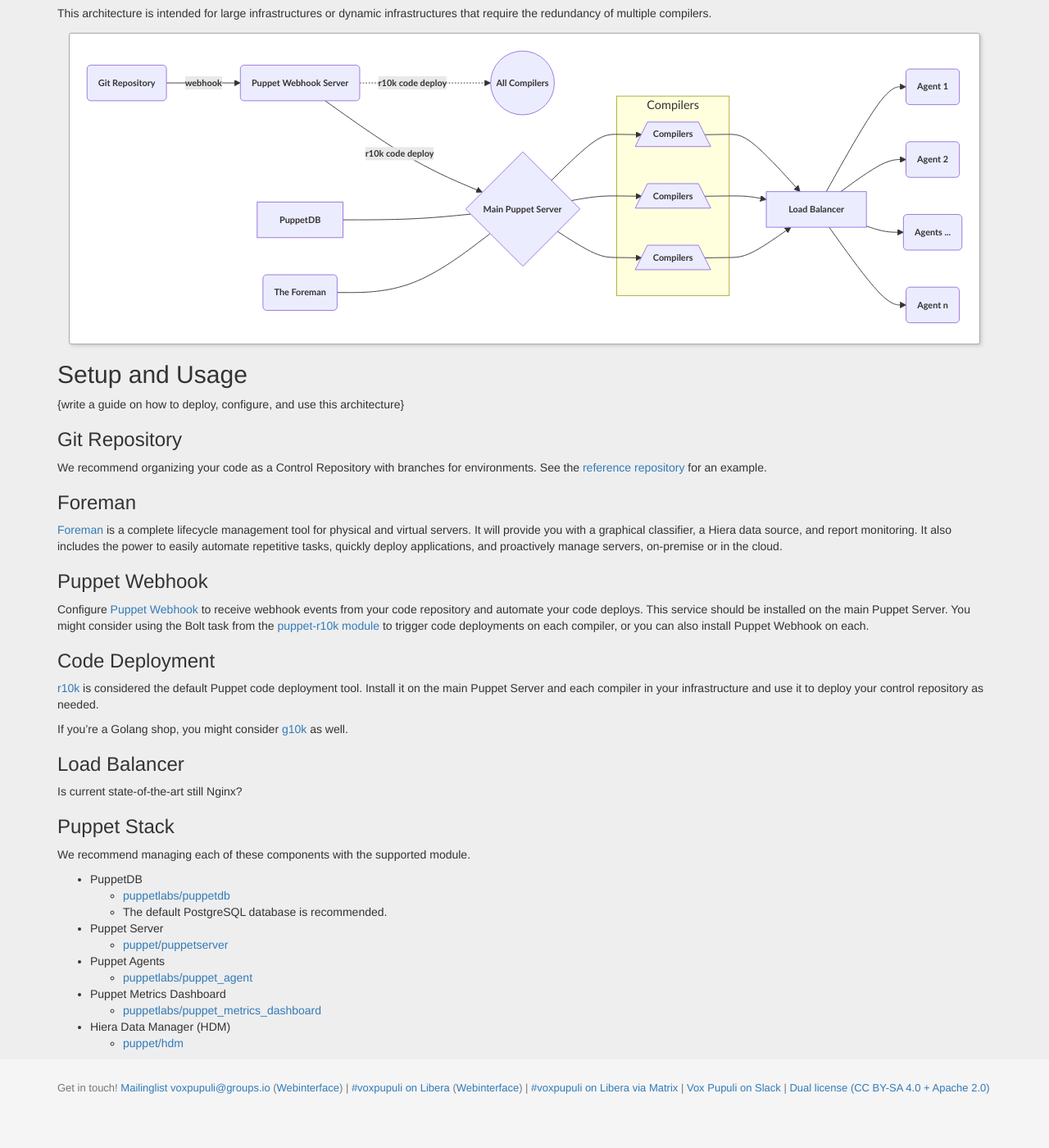
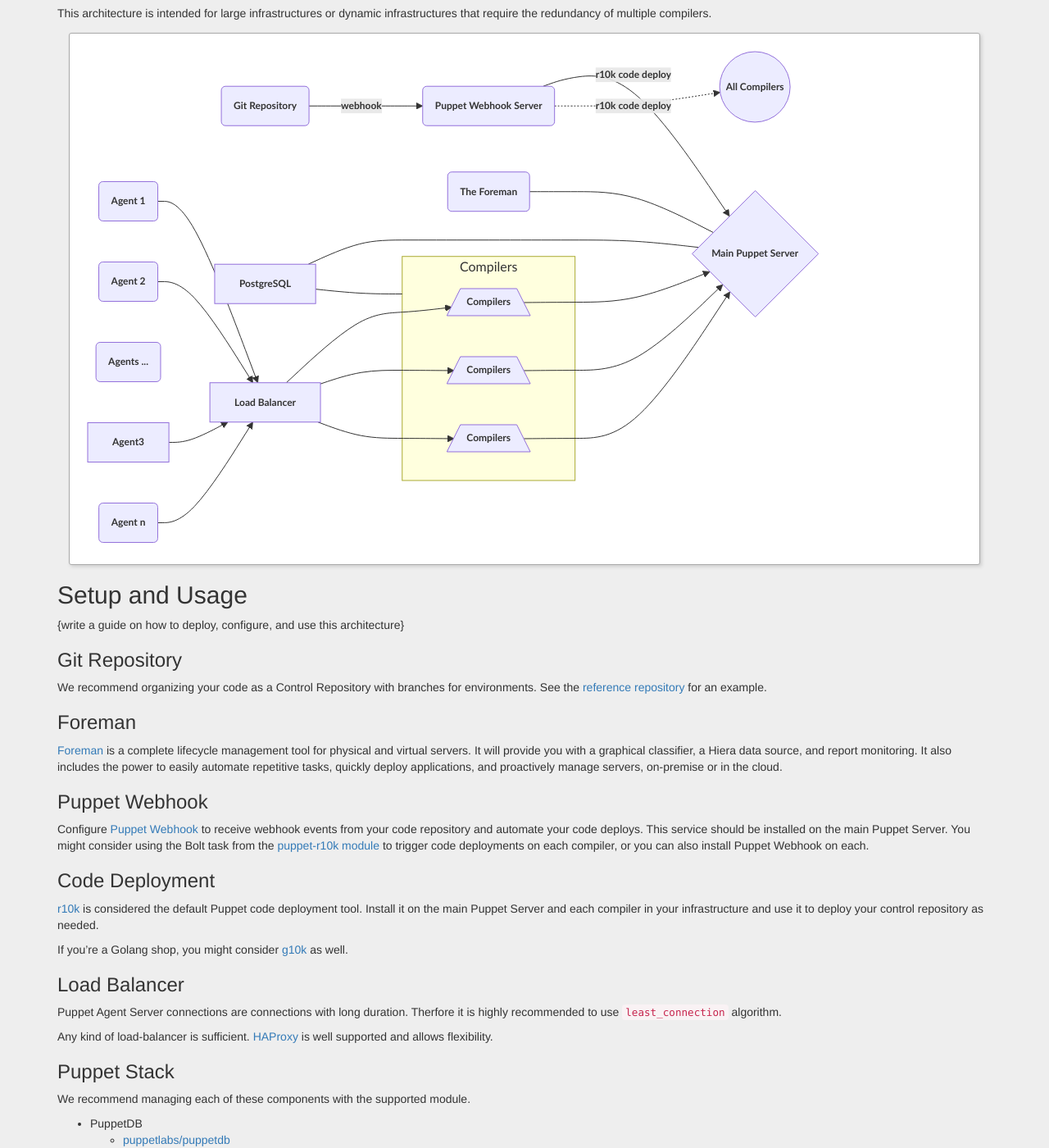
Before and after one commit to voxpupuli/voxpupuli.github.io, a Jekyll site: the page built from _docs/arch_load_balanced.md, in a window 1280 px wide and 1400 px high, scrolled down 308 px. Shown: the whole window at 82% size. Built offline with Jekyll 4.4.1, drawn with Linux system fonts in a browser that asks for light colours; nearby versions of some CDN libraries; before the commit the page ends 1660 px from its top, so only the background shows below that; some of the changed text lies outside the part shown.

Commit message:
rework loadbalancer and visualization

```diff
--- a/_docs/arch_load_balanced.md
+++ b/_docs/arch_load_balanced.md
@@ -19,7 +19,7 @@
   Webhook(Puppet Webhook Server)
   AllCompilers((All Compilers))
 
-  PuppetDB
+  PostgreSQL
 
   MainPuppetServer{Main Puppet Server}
 
@@ -43,21 +43,22 @@
   Webhook --r10k code deploy--> MainPuppetServer
   Webhook -.r10k code deploy.-> AllCompilers
 
-  PuppetDB --- MainPuppetServer
+  PostgreSQL --- MainPuppetServer
+  PostgreSQL --- Compilers
   Foreman --- MainPuppetServer
 
-  MainPuppetServer --> Compile1
-  MainPuppetServer --> Compile2
-  MainPuppetServer --> Compile3
+  Compile1 --> MainPuppetServer
+  Compile2 --> MainPuppetServer
+  Compile3 --> MainPuppetServer
 
-  Compile1 --> LoadBalancer
-  Compile2 --> LoadBalancer
-  Compile3 --> LoadBalancer
+  LoadBalancer --> Compile1
+  LoadBalancer --> Compile2
+  LoadBalancer --> Compile3
 
-  LoadBalancer --> Agent1
-  LoadBalancer --> Agent2
-  LoadBalancer --> Agents
-  LoadBalancer --> Agent_n
+  Agent1 --> LoadBalancer
+  Agent2 --> LoadBalancer
+  Agent3 --> LoadBalancer
+  Agent_n --> LoadBalancer
 </div>
 
 ## Setup and Usage
@@ -102,7 +103,9 @@
 
 ### Load Balancer
 
-Is current state-of-the-art still Nginx?
+Puppet Agent Server connections are connections with long duration. Therfore it is highly recommended to use `least_connection` algorithm.
+
+Any kind of load-balancer is sufficient. [HAProxy](https://github.com/puppetlabs/puppetlabs-haproxy) is well supported and allows flexibility.
 
 
 ### Puppet Stack
```
Also changed, not shown: other parts of _docs/arch_load_balanced.md (+2 -2 lines).
